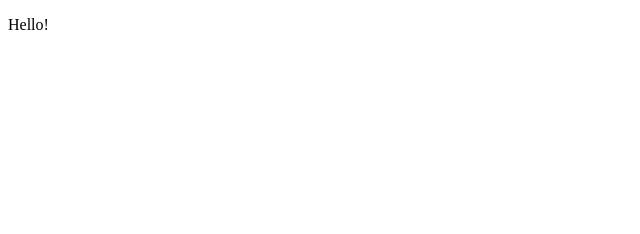
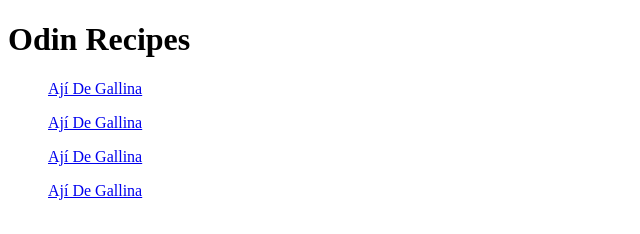
Before and after one commit to lucdaniel/odin_recipes, a plain HTML site: page index.html in a window 1280 px wide. Shown: the whole page, without its empty margins (0-640 px from the left). Drawn offline with Linux system fonts and the light colour scheme.

Commit message:
Updated index and working on adding meat to aji de gallina sub-page

```diff
--- a/index.html
+++ b/index.html
@@ -1,12 +1,31 @@
 <!DOCTYPE html>
 <html lang="en">
+
 <head>
     <meta charset="UTF-8">
     <meta http-equiv="X-UA-Compatible" content="IE=edge">
     <meta name="viewport" content="width=device-width, initial-scale=1.0">
     <title>Document</title>
 </head>
+
 <body>
-    <p>Hello!</p>
+    <h1>Odin Recipes</h1>
+    <ul>
+        <a href="http://127.0.0.1:5500/web_dev/the_odin_project/recipe_list/aji-de-gallina.html" target="_blank">Ají De
+            Gallina</a>
+    </ul>
+    <ul>
+        <a href="http://127.0.0.1:5500/web_dev/the_odin_project/recipe_list/aji-de-gallina.html" target="_blank">Ají De
+            Gallina</a>
+    </ul>
+    <ul>
+        <a href="http://127.0.0.1:5500/web_dev/the_odin_project/recipe_list/aji-de-gallina.html" target="_blank">Ají De
+            Gallina</a>
+    </ul>
+    <ul>
+        <a href="http://127.0.0.1:5500/web_dev/the_odin_project/recipe_list/aji-de-gallina.html" target="_blank">Ají De
+            Gallina</a>
+    </ul>
 </body>
+
 </html>
```
Also changed, not shown: aji-de-gallina.html (+3 -1 lines).
